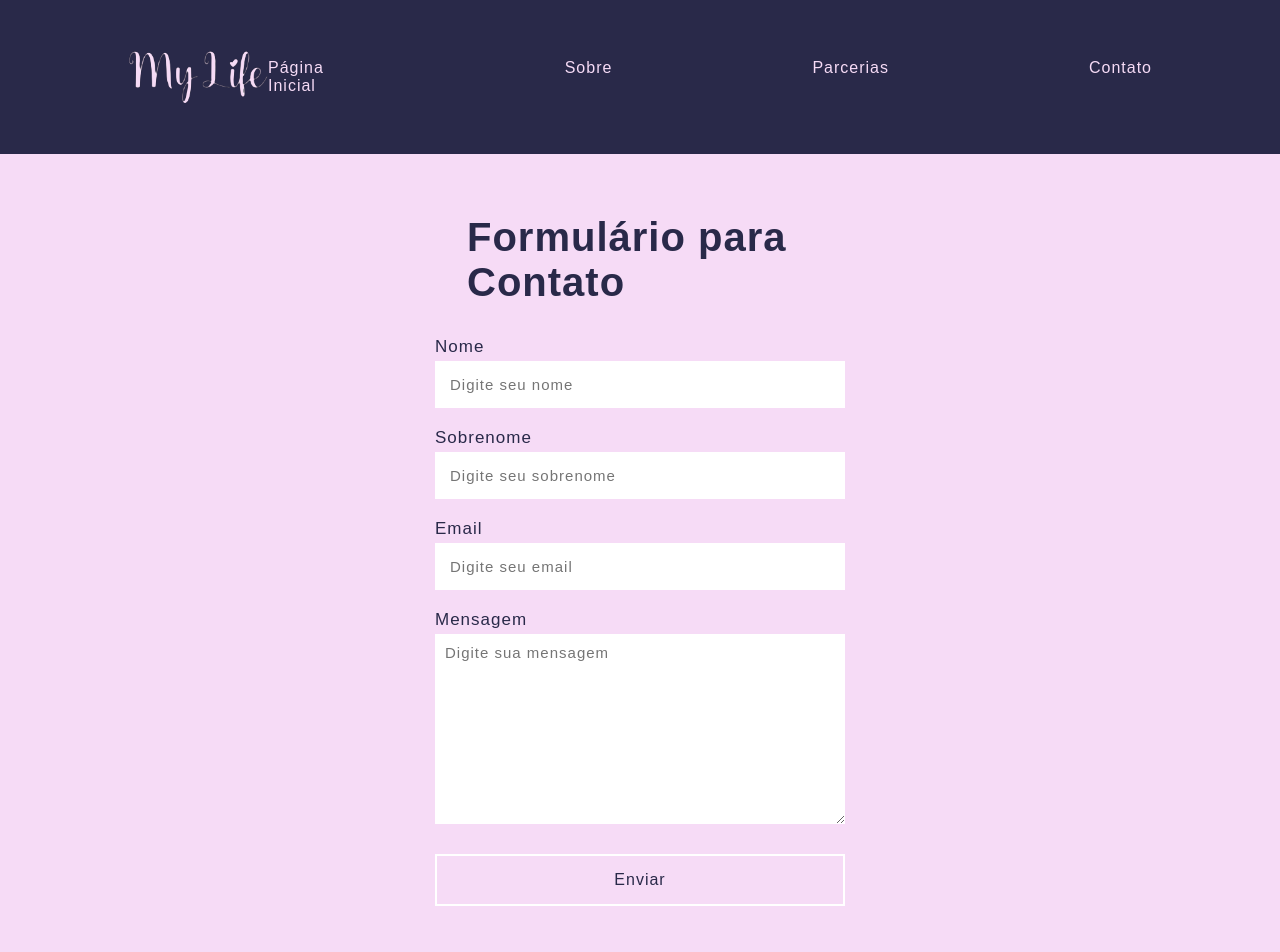
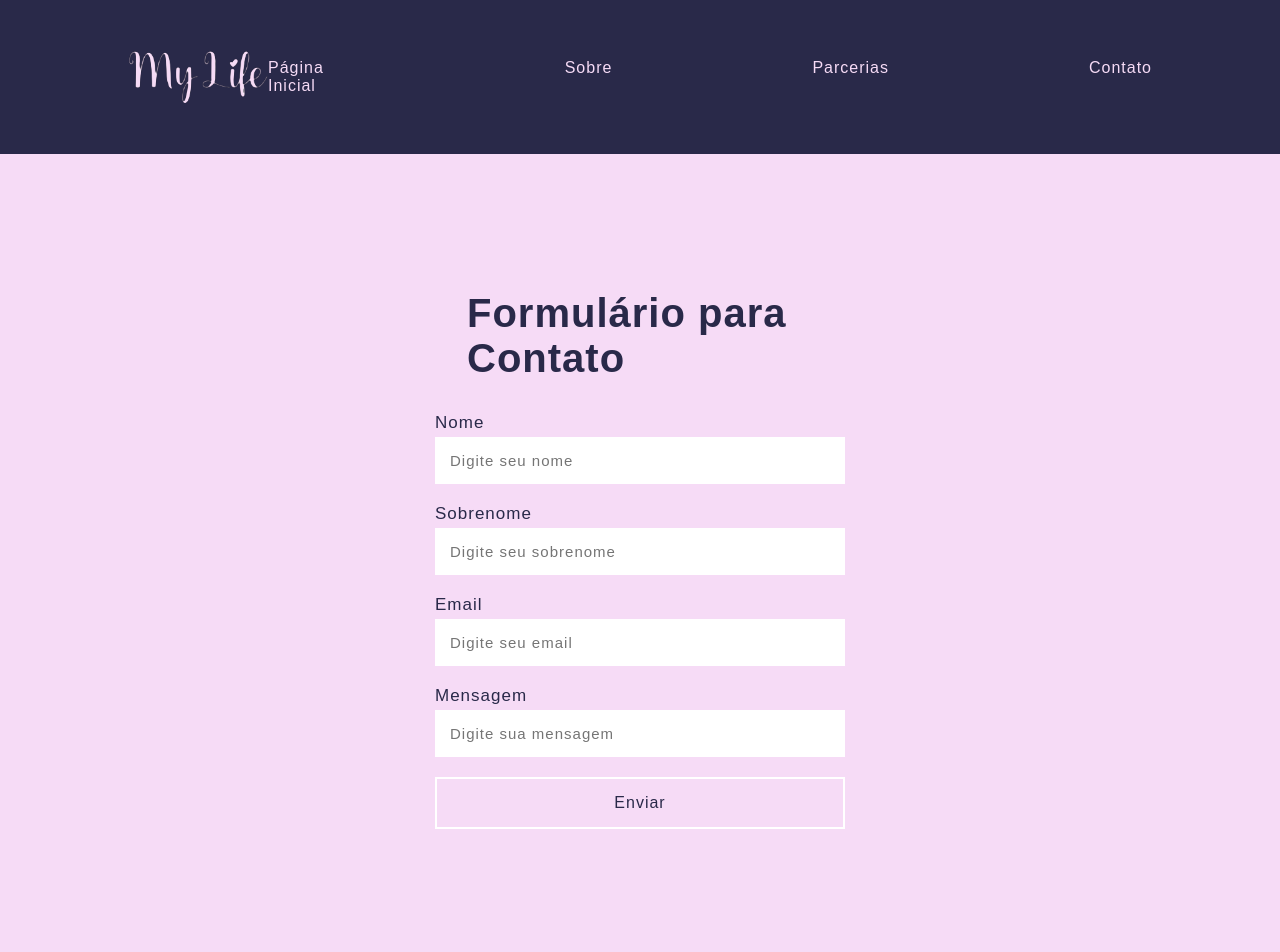
Before and after one commit to MariaRocha26/portifolio, a React (Vite) app: page /contato in a window 1280 px wide. Shown: the top 952 px of the page. Built offline with nearby package versions, Linux system fonts and the light colour scheme.

Commit message:
atualizando contato

```diff
--- a/src/componentes/contato/Contato.tsx
+++ b/src/componentes/contato/Contato.tsx
@@ -1,23 +1,27 @@
 import './Contato.css'
+import React, {useState} from "react";
+export default function Contato(){
+    const [texto, setTexto] = useState("");
+    function change_txt(e: React.ChangeEvent<HTMLInputElement>){
+        setTexto(e.target.value);
+}
 
-function Contato() {
     return(
         <main className='contato'>
         <section>
             <h2>Formulário para Contato</h2>
             <form action="" method="post">
                 <label>Nome</label>
-                <input type="text" name="name" placeholder="Digite seu nome" autoComplete='off'></input>
+                <input type="text" name="name" placeholder="Digite seu nome" autoComplete='off' onChange={change_txt}></input>
                 <label>Sobrenome</label>
-                <input type="text" name="name" placeholder="Digite seu sobrenome" autoComplete='off'></input>
+                <input type="text" name="name" placeholder="Digite seu sobrenome" autoComplete='off' onChange={change_txt}></input>
                 <label>Email</label>
-                <input type="email" name="email" placeholder="Digite seu email"></input>
+                <input type="email" name="email" placeholder="Digite seu email" onChange={change_txt}></input>
                 <label>Mensagem</label>
-                <textarea name="message" cols={30} rows={10} placeholder="Digite sua mensagem"></textarea>
+                <input type="text" name="message" placeholder="Digite sua mensagem" onChange={change_txt}></input>
                 <button type='submit'>Enviar</button>
             </form>
         </section>
         </main>
     )
 }
-export default Contato
```
